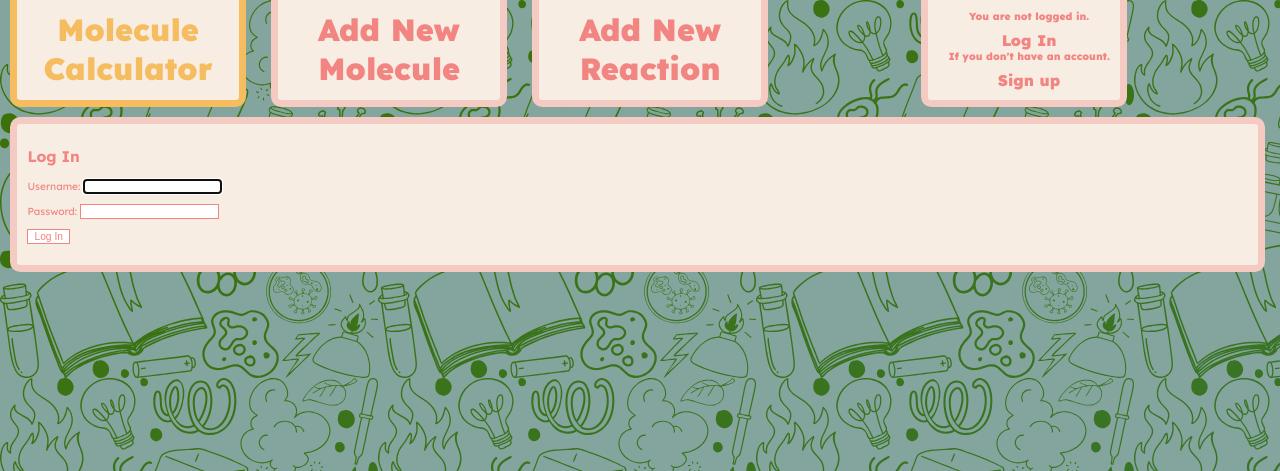
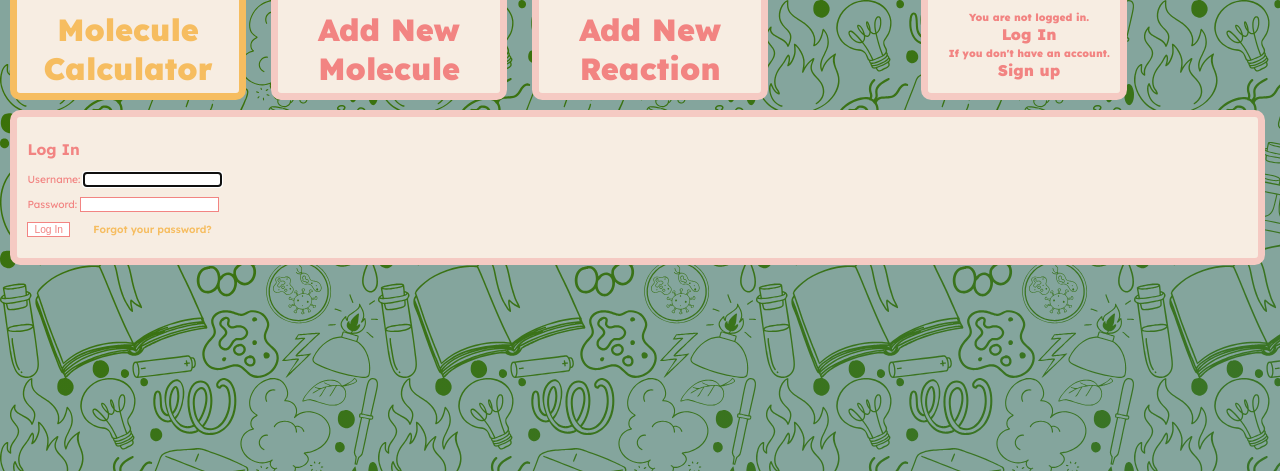
Before and after one commit to ugbioinformatics/programming_project_WCh_2025, a Django app: page /accounts/login/ in a window 1280 px wide. Shown: the top 471 px of the page. Run offline with Django 4.2, Linux system fonts and the light colour scheme; some libraries are stand-ins or nearby versions; some web fonts are replaced.

Commit message:
before merge

```diff
--- a/mopac_portal/static/css/base.css
+++ b/mopac_portal/static/css/base.css
@@ -58,6 +58,7 @@
       display: grid;
     }
   }
+
   body::before{
     position: fixed;
     z-index: 0;
@@ -79,10 +80,8 @@
   }
   a{
     text-decoration: none;
-    display: block;
     width: 100%;
     height: 100%;
-    padding-top: .5em;
   }
 
   header{
@@ -389,3 +388,13 @@
     width: 9em;
     height: 3em;
   }
+  .forgot a{
+    font-size: 1em;
+    font-weight: 600;
+    color: var(--gold);
+    padding-left: 2em;
+  }
+  .forgot{
+    display: inline-block;
+    width: fit-content;
+}
--- a/mopac_portal/static/js/main.js
+++ b/mopac_portal/static/js/main.js
@@ -208,5 +208,5 @@ document.addEventListener("DOMContentLoaded", function () {
       document.getElementById('buttons2').appendChild(centerButton)
 
       postid = document.getElementById("postid").textContent
-      loadStructure("/media/"+postid+"/start.mol2")
+      loadStructure("/media/"+postid+"/molecule.mol2")
       });
--- a/mopac_portal/templates/base.html
+++ b/mopac_portal/templates/base.html
@@ -22,7 +22,6 @@ ource+Sans+Pro:400" rel="stylesheet">
           <div class="loged">
             <span>Hi <span>{{ user.username }}</span>!</span>
             <form action="{% url 'logout' %}" method="post">
-            <a href="{% url 'password_reset' %}">Password Reset</a>
           {% csrf_token %}
           <button type="submit">Log Out</button>
         </div>
--- a/mopac_portal/templates/home.html
+++ b/mopac_portal/templates/home.html
@@ -5,7 +5,8 @@
 {% if user.is_authenticated %}
 <p class="delete Hi">Hi {{ user.username }}!</p>
 {% else %}
-  <p class="delete pink_text Hi">You are not logged in</p>
+  <p class="delete pink_text Hi">You are not logged in
+</p>
 {% endif %}
 
 {% for post in post_list %}
--- a/mopac_portal/templates/registration/login.html
+++ b/mopac_portal/templates/registration/login.html
@@ -7,7 +7,13 @@
 <form method="post">
   {% csrf_token %}
   {{ form.as_p }}
+<div class="forgot">
  <button type="submit">Log In</button>
+ <a href="{% url 'password_reset' %}">
+  Forgot your password?
+ </a>
+</div>
+
 </form>
 </div>
 {% endblock content %}
```
